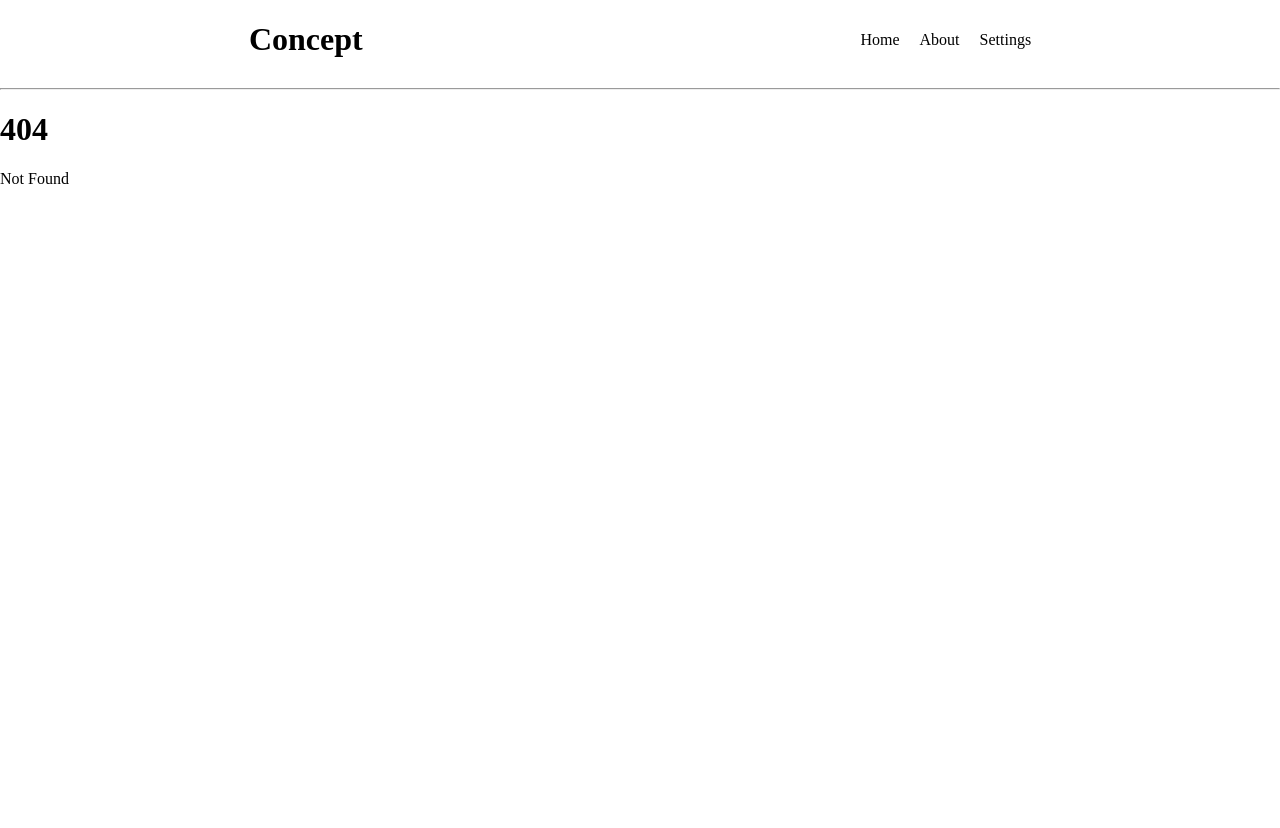
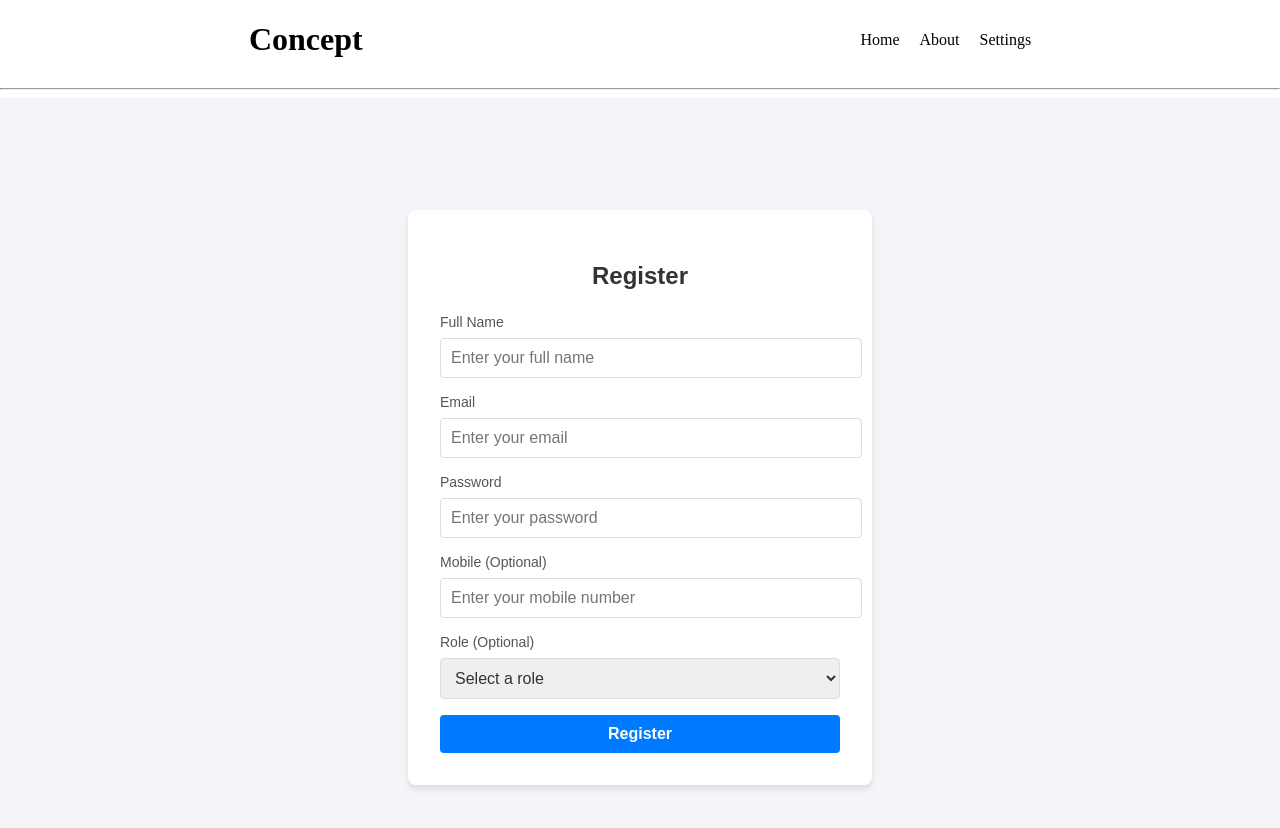
Before and after one commit to Arktetra/concept, a SvelteKit app in the folder frontend/: page /register in a window 1280 px wide. Before the commit this address had no page. Shown: the top 828 px of the page. Before the commit the page ends 800 px from the top, so only its background shows below. Built offline with nearby package versions, Linux system fonts and the light colour scheme.

Commit message:
registration page add

```diff
--- /dev/null
+++ b/frontend/src/lib/api/registration.ts
@@ -0,0 +1,24 @@
+// API call for user registration
+
+export async function register(userData: {
+    user_name: string;
+    email: string;
+    password: string;
+    mobile?: string;
+    role?: string;
+  }) {
+    const response = await fetch('/auth/register', {
+      method: 'POST',
+      headers: {
+        'content-type': 'application/json',
+      },
+      body: JSON.stringify(userData),
+    });
+
+    if (!response.ok) {
+      const error = await response.json();
+      throw new Error(error.error);
+    }
+
+    return response.json();
+  }
--- /dev/null
+++ b/frontend/src/routes/register/+page.svelte
@@ -0,0 +1,179 @@
+<script lang="ts">
+  import { register } from "$lib/api/registration";
+  import { writable } from "svelte/store";
+  // Writable stores to hold form input values
+  let userName = "";
+  let email = "";
+  let password = "";
+  let mobile = "";
+  let role = "";
+
+  let error = writable("");
+  let success = writable("");
+
+  async function handleRegister() {
+    try {
+      const userData = {
+        user_name: userName,
+        email,
+        password,
+        mobile: mobile || undefined,
+        role: role || undefined,
+      };
+
+      const response = await register(userData);
+      console.log("Registration successful:", response);
+      success.set("Registration successful!");
+      error.set("");
+    } catch (err) {
+      if (err instanceof Error) {
+        error.set(err.message);
+      } else {
+        error.set("An unknown error occurred.");
+      }
+    }
+  }
+</script>
+
+<div class="wrapper">
+  <form on:submit|preventDefault={handleRegister}>
+    <h2>Register</h2>
+
+    <label for="userName">Full Name</label>
+    <input
+      id="userName"
+      type="text"
+      bind:value={userName}
+      placeholder="Enter your full name"
+      required
+    />
+
+    <label for="email">Email</label>
+    <input
+      id="email"
+      type="email"
+      bind:value={email}
+      placeholder="Enter your email"
+      required
+    />
+
+    <label for="password">Password</label>
+    <input
+      id="password"
+      type="password"
+      bind:value={password}
+      placeholder="Enter your password"
+      required
+    />
+
+    <label for="mobile">Mobile (Optional)</label>
+    <input
+      id="mobile"
+      type="tel"
+      bind:value={mobile}
+      placeholder="Enter your mobile number"
+    />
+
+    <label for="role">Role (Optional)</label>
+    <select id="role" bind:value={role}>
+      <option value="" disabled selected>Select a role</option>
+      <option value="user">User</option>
+      <option value="admin">Admin</option>
+    </select>
+
+    {#if $error}
+      <p class="error">{$error}</p>
+    {/if}
+    {#if $success}
+      <p class="success">{$success}</p>
+    {/if}
+
+    <button type="submit">Register</button>
+  </form>
+</div>
+
+<style>
+  .wrapper {
+    font-family: Arial, sans-serif;
+    background-color: #f4f4f9;
+    margin: 0;
+    height: 100vh;
+    display: flex;
+    justify-content: center;
+    align-items: center;
+  }
+
+  form {
+    background: #ffffff;
+    padding: 2rem;
+    border-radius: 8px;
+    box-shadow: 0 4px 6px rgba(0, 0, 0, 0.1);
+    width: 100%;
+    max-width: 400px;
+  }
+
+  h2 {
+    font-size: 24px;
+    font-weight: bold;
+    text-align: center;
+    margin-bottom: 1.5rem;
+    color: #333;
+  }
+
+  label {
+    display: block;
+    margin-bottom: 0.5rem;
+    font-size: 14px;
+    color: #555;
+  }
+
+  input,
+  select {
+    width: 100%;
+    padding: 10px;
+    margin-bottom: 1rem;
+    border: 1px solid #ddd;
+    border-radius: 4px;
+    font-size: 16px;
+    color: #333;
+  }
+
+  input:focus,
+  select:focus {
+    border-color: #007bff;
+    outline: none;
+    box-shadow: 0 0 4px rgba(0, 123, 255, 0.25);
+  }
+
+  button {
+    display: block;
+    width: 100%;
+    padding: 10px;
+    background-color: #007bff;
+    color: #fff;
+    font-size: 16px;
+    font-weight: bold;
+    border: none;
+    border-radius: 4px;
+    cursor: pointer;
+    transition: background-color 0.3s;
+  }
+
+  button:hover {
+    background-color: #0056b3;
+  }
+
+  .error {
+    color: red;
+    font-size: 14px;
+    margin-bottom: 1rem;
+    text-align: center;
+  }
+
+  .success {
+    color: green;
+    font-size: 14px;
+    margin-bottom: 1rem;
+    text-align: center;
+  }
+</style>
```
Also changed, not shown: 1 other file (tests, documents, lock files or other folders).
